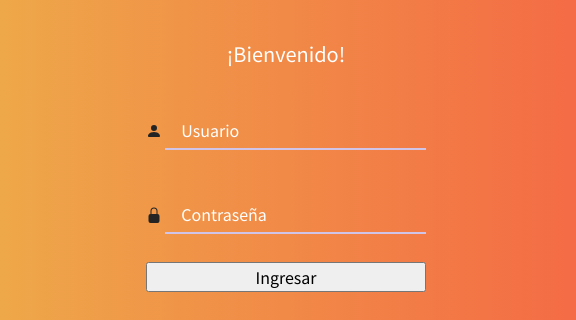
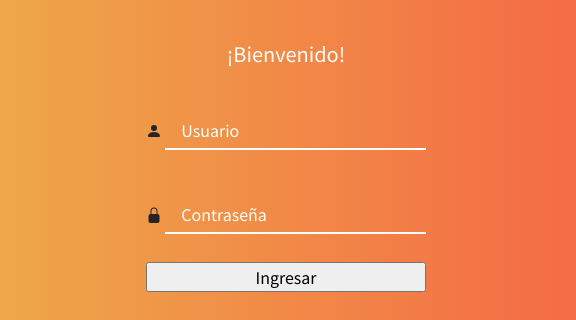
Before and after one commit to adbrito/Prototipo_login, a plain HTML site: page index.html in a window 1280 px wide. Shown: the part 162-482 px from the top of the page, 704-1280 px from the left. Drawn offline with nearby package versions, Linux system fonts and the light colour scheme.

Commit message:
mas cambios

```diff
--- a/css/stylesheet.css
+++ b/css/stylesheet.css
@@ -54,8 +54,14 @@ body{
   	background-size: auto auto;*/
 
 }
-input{
+input[type="text"], input[type="password"]{
  display: block;
+  width: 100%;
+  text-align: center;
+  color: #ffffff;
+}
+input[type="submit"]{
+	display: block;
   width: 100%;
   text-align: center;
 }
@@ -117,7 +123,7 @@ input[type="submit"]{
 
 
 .field{
-  --uiFieldPlaceholderColor: var(--fieldPlaceholderColor, #767676);
+  --uiFieldPlaceholderColor: var(--fieldPlaceholderColor, #ffffff);
 }
 
 .field__input{
@@ -208,7 +214,7 @@ LEVEL 3. PRESENTATION STYLES
   bottom: var(--uiFieldPaddingBottom);
 }
 
-.a-field__input:focus::-webkit-input-placeholder{
+/*.a-field__input:focus::-webkit-input-placeholder{
   opacity: 1;
   transition-delay: .2s;
 }
@@ -216,7 +222,7 @@ LEVEL 3. PRESENTATION STYLES
 .a-field__input:focus::-moz-placeholder{
   opacity: 1;
   transition-delay: .2s;
-}
+}*/
 
 .a-field__label-wrap{
   box-sizing: border-box;
@@ -320,8 +326,8 @@ LEVEL 4. SETTINGS
 */
 
 .field{
-  --fieldBorderColor: #D1C4E9;
-  --fieldBorderColorActive: #673AB7;
+  --fieldBorderColor: #ffffff;
+  --fieldBorderColorActive: #ffffff;
 }
 
 /*
@@ -330,7 +336,7 @@ DEMO
 =====
 */
 
-
+/*
 .page{
   box-sizing: border-box;
   width: 100%;
@@ -349,4 +355,4 @@ DEMO
   .page{
       grid-template-columns: repeat(auto-fill, minmax(250px, 1fr));
   }
-}
+}*/
--- a/index.html
+++ b/index.html
@@ -48,7 +48,7 @@
                         </svg>
                         <!-- <label for="usuario">Usuario</label> -->
                         <label class="field a-field a-field_a1">
-                            <input class="field__input a-field__input" placeholder="e.g. Stanislav" required>
+                            <input class="field__input a-field__input" placeholder="Ej: adbrito" required type="text">
                             <span class="a-field__label-wrap">
                                 <span class="a-field__label">Usuario</span>
                             </span>
@@ -63,7 +63,7 @@
                         <!--                         <label for="password">Contraseña</label>
                         <input type="password" name="password" placeholder="********"> -->
                         <label class="field a-field a-field_a2">
-                            <input type="password" class="field__input a-field__input" placeholder="e.g. Melnikov" required>
+                            <input type="password" class="field__input a-field__input" placeholder="*********" required>
                             <span class="a-field__label-wrap">
                                 <span class="a-field__label">Contraseña</span>
                             </span>
```
